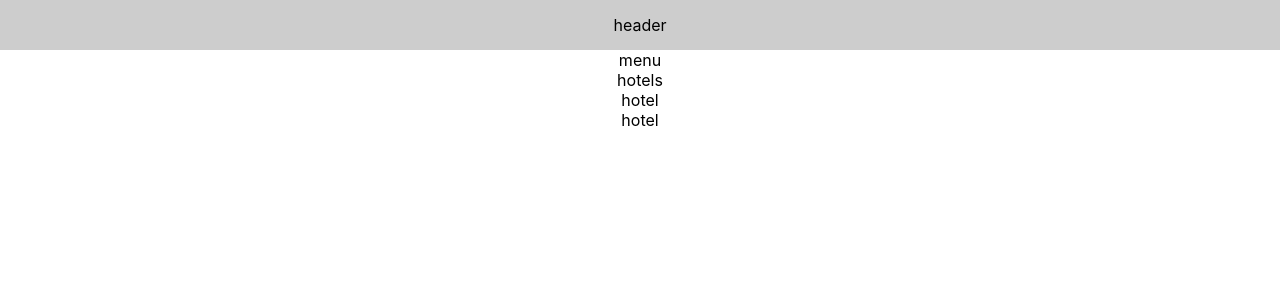
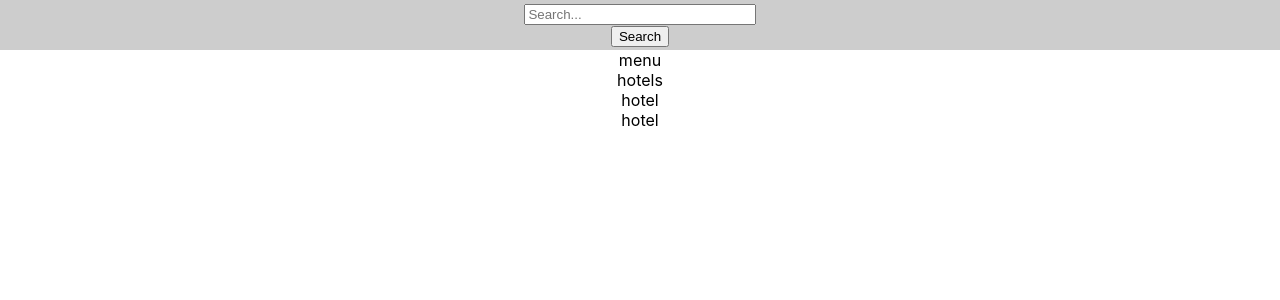
Before and after one commit to krudy/reservia, a React (Create React App) app in the folder reservia/: page / in a window 1280 px wide. Shown: the top 300 px of the page. Built offline with nearby package versions, Linux system fonts and the light colour scheme.

Commit message:
feat: add search input and button to Header with CSS module

```diff
--- a/reservia/src/components/Header/Header.js
+++ b/reservia/src/components/Header/Header.js
@@ -1,10 +1,13 @@
 import React from 'react';
-import './Header.css'
+import styles from './Header.module.css'
 
 function Header() {
     return (
-        <header className='site-header'>
-            header
+        <header className={styles.header}>
+            <div>
+                <input className={styles.input} text='text' placeholder='Search...'></input>
+                <button>Search</button>
+            </div>
         </header>
     );
 }
--- a/reservia/src/components/Header/Header.css
+++ b/reservia/src/components/Header/Header.module.css
@@ -1,7 +1,10 @@
-.site-header{
+.header{
     height: 50px;
     background-color: #cdcdcd;
     display: flex;
     justify-content: center;
     align-items: center;
 }
+.input{
+    width: calc(100% - 20px);
+}
```
